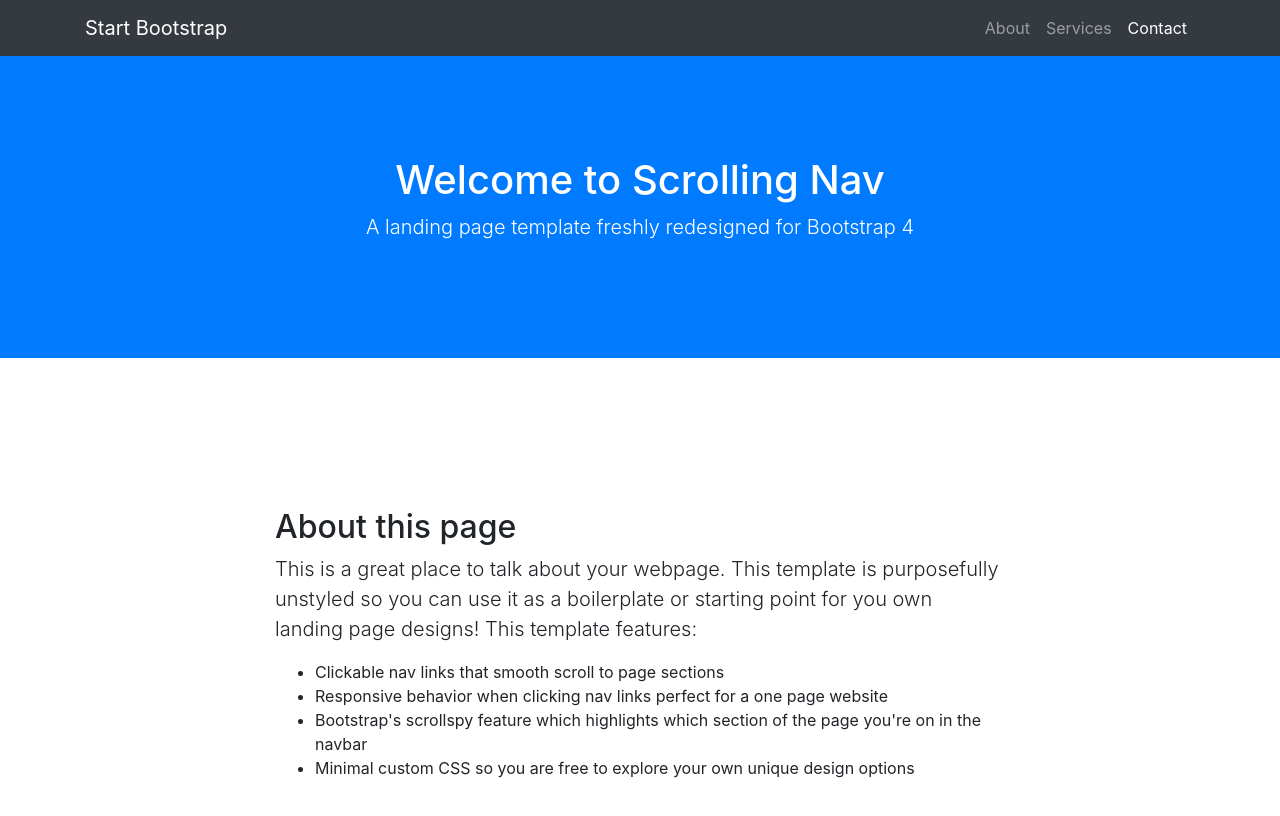
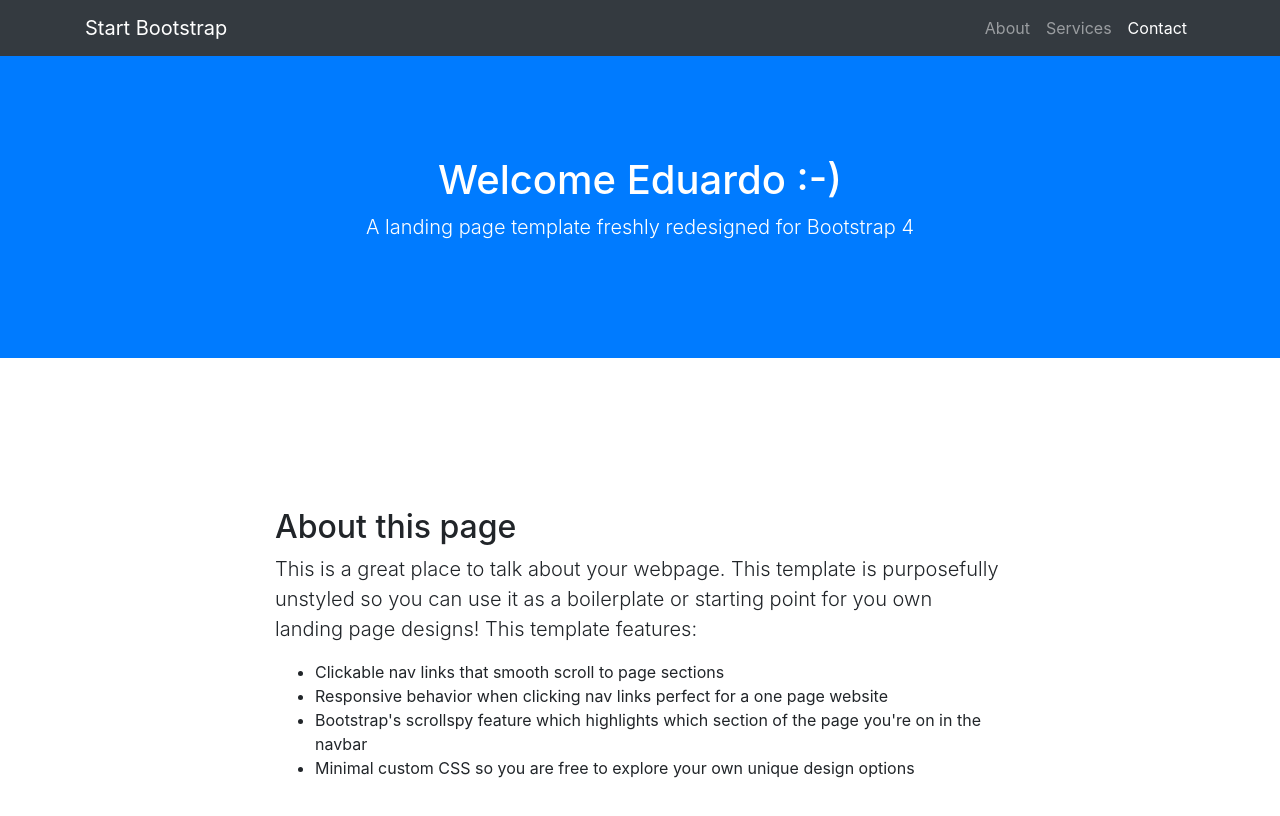
Before and after one commit to eduardo7dc/homepageteste, a website with bundled scripts: page index.html in a window 1280 px wide. Shown: the top 816 px of the page. Built offline with nearby package versions, Linux system fonts and the light colour scheme.

Commit message:
smallupdate

```diff
--- a/index.html
+++ b/index.html
@@ -45,7 +45,7 @@
 
   <header class="bg-primary text-white">
     <div class="container text-center">
-      <h1>Welcome to Scrolling Nav</h1>
+      <h1>Welcome Eduardo :-)</h1>
       <p class="lead">A landing page template freshly redesigned for Bootstrap 4</p>
     </div>
   </header>
```
